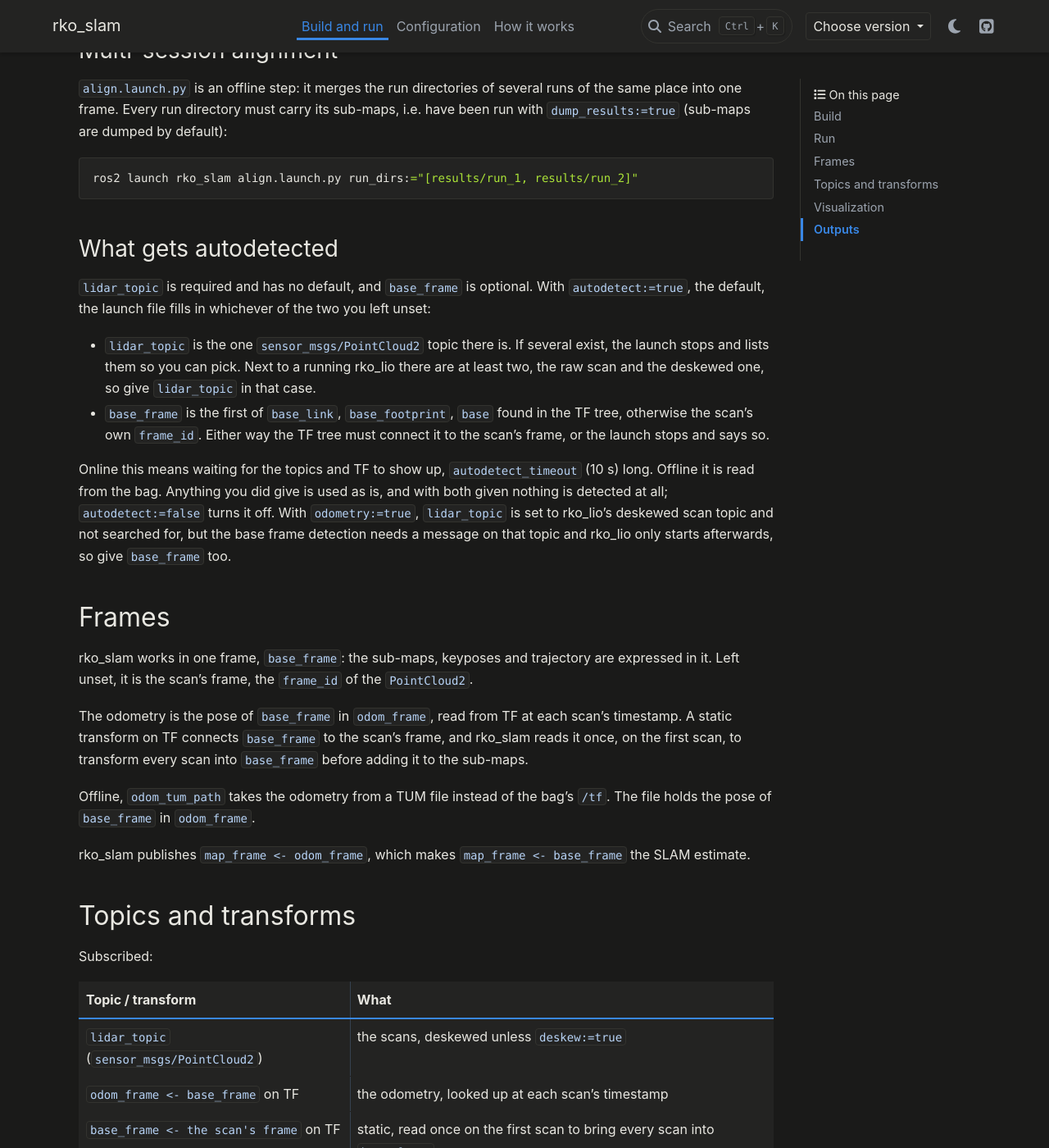
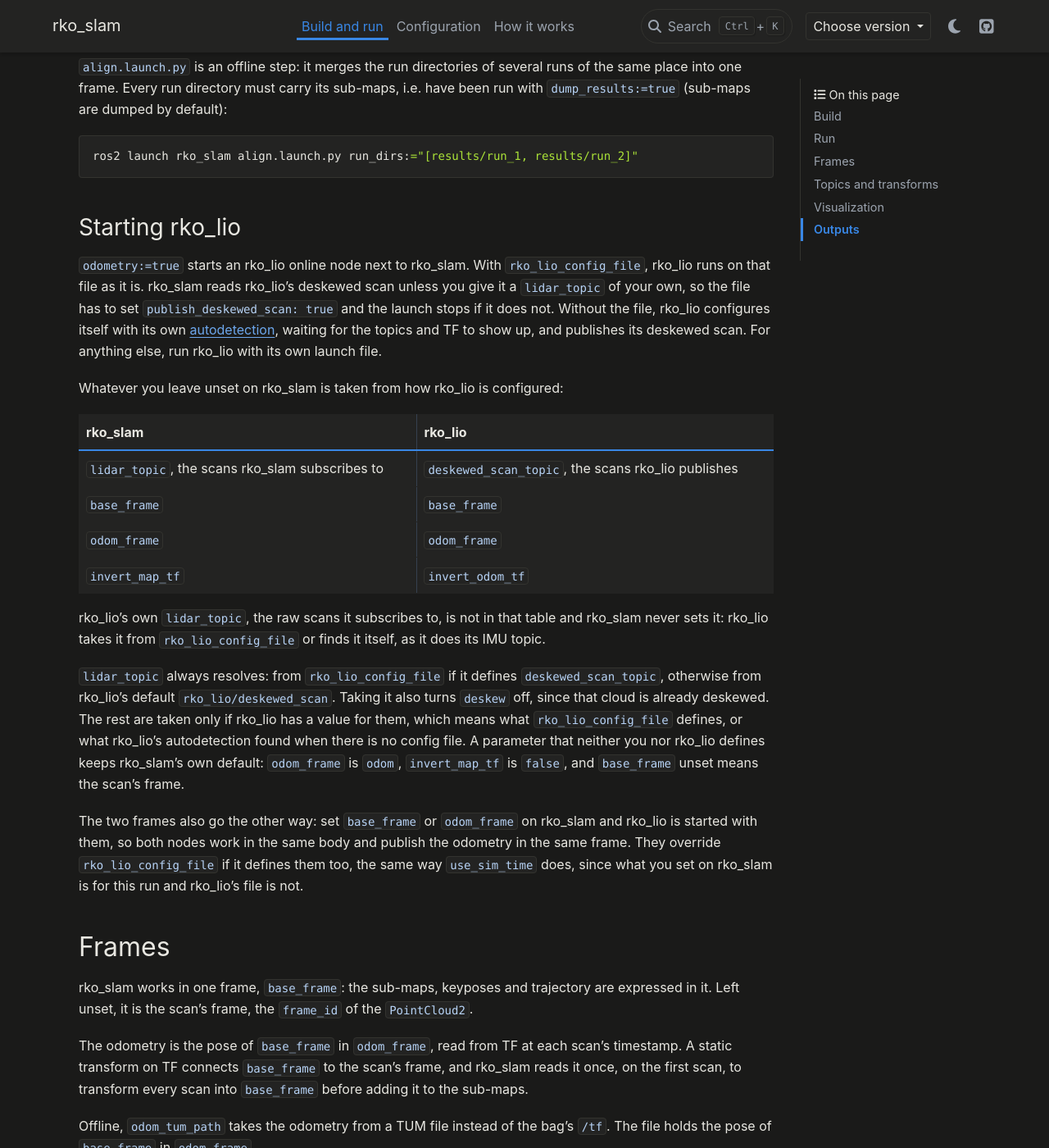
Before and after one commit to PRBonn/rko_slam, a Sphinx documentation site: the page built from docs/pages/build_and_run.md, in a window 1280 px wide and 1400 px high, scrolled down 2611 px. Shown: the whole window at 82% size. Built offline with Sphinx 7.4.7 and the PyData theme 0.15.4, drawn with Linux system fonts in a browser that asks for light colours; some of the changed text lies outside the part shown.

Commit message:
launch cleanup, no more autodetect in slam, docs cleaned up (#3)
plus an invert map tf publishing in case rko lio inverts its tf as well.
docs have been cleaned up to be cleaner across the board.

* pass on odom frame from slam to lio, deskewed topic handling cleanup

````diff
--- a/docs/pages/build_and_run.md
+++ b/docs/pages/build_and_run.md
@@ -46,8 +46,7 @@
 
 ### Online
 
-Next to a running rko_lio, give it rko_lio's deskewed scan. The base frame is found for you (see
-[below](#what-gets-autodetected)):
+Next to a running rko_lio, give rko_slam rko_lio's deskewed scan:
 
 ```bash
 ros2 launch rko_slam slam.launch.py lidar_topic:=/rko_lio/deskewed_scan
@@ -55,13 +54,10 @@
 
 Add `rviz:=true` to open RViz with the default view: sub-maps, keypose graph and closures.
 
-The same launch file can spawn the rko_lio front-end for you. rko_lio's `publish_deskewed_scan` is forced on and
-rko_slam consumes that topic. Give `base_frame` here, since rko_lio is not running yet when it would be detected:
+The same launch file can start rko_lio for you, see [Starting rko_lio](#starting-rko_lio):
 
 ```bash
-ros2 launch rko_slam slam.launch.py odometry:=true base_frame:=base_link \
-  rko_lio_config_file:=my_rko_lio.yaml \
-  rko_lio_lidar_topic:=/os_cloud_node/points rko_lio_imu_topic:=/os_cloud_node/imu
+ros2 launch rko_slam slam.launch.py odometry:=true
 ```
 
 ### The odometry
@@ -77,10 +73,11 @@
 the same TF:
 
 ```bash
-ros2 launch rko_slam slam.launch.py deskew:=true
+ros2 launch rko_slam slam.launch.py lidar_topic:=/points base_frame:=base_link deskew:=true
 ```
 
-If the odometry publishes under other names, give `lidar_topic`, `base_frame` and `odom_frame` explicitly.
+If its odometry frame is not `odom`, give `odom_frame` as well. If it publishes `odom_frame` as the TF child of
+`base_frame`, set `invert_map_tf:=true`, and rko_slam publishes `map_frame` as the child of `odom_frame`.
 
 ### Offline
 
@@ -88,20 +85,23 @@
 comes from the bag's own `/tf`:
 
 ```bash
-ros2 launch rko_slam slam.launch.py mode:=offline bag_path:=/data/my_bag
+ros2 launch rko_slam slam.launch.py mode:=offline bag_path:=/data/my_bag \
+  lidar_topic:=/rko_lio/deskewed_scan
 ```
 
 If the odometry you want is not in the bag, `odom_tum_path` takes it from a TUM trajectory file instead, see
 [Frames](#frames):
 
 ```bash
-ros2 launch rko_slam slam.launch.py mode:=offline bag_path:=/data/my_bag odom_tum_path:=/data/odometry_tum.txt
+ros2 launch rko_slam slam.launch.py mode:=offline bag_path:=/data/my_bag \
+  lidar_topic:=/points base_frame:=base_link deskew:=true odom_tum_path:=/data/odometry_tum.txt
 ```
 
 Nothing is written unless you ask for it, see [Outputs](#outputs):
 
 ```bash
 ros2 launch rko_slam slam.launch.py mode:=offline bag_path:=/data/my_bag \
+  lidar_topic:=/rko_lio/deskewed_scan \
   dump_results:=true results_dir:=results run_name:=my_run
 ```
 
@@ -115,22 +115,39 @@
 ros2 launch rko_slam align.launch.py run_dirs:="[results/run_1, results/run_2]"
 ```
 
-### What gets autodetected
+### Starting rko_lio
 
-`lidar_topic` is required and has no default, and `base_frame` is optional. With `autodetect:=true`, the
-default, the launch file fills in whichever of the two you left unset:
+`odometry:=true` starts an rko_lio online node next to rko_slam. With `rko_lio_config_file`, rko_lio runs on that
+file as it is. rko_slam reads rko_lio's deskewed scan unless you give it a `lidar_topic` of your own, so the file
+has to set `publish_deskewed_scan: true` and the launch stops if it does not. Without the file, rko_lio
+configures itself with its own
+[autodetection](https://prbonn.github.io/rko_lio/pages/ros.html#launch-parameter-autodetection), waiting for the
+topics and TF to show up, and publishes its deskewed scan. For anything else, run rko_lio with its own launch
+file.
 
-- `lidar_topic` is the one `sensor_msgs/PointCloud2` topic there is. If several exist, the launch stops and lists
-  them so you can pick. Next to a running rko_lio there are at least two, the raw scan and the deskewed one, so
-  give `lidar_topic` in that case.
-- `base_frame` is the first of `base_link`, `base_footprint`, `base` found in the TF tree, otherwise the scan's
-  own `frame_id`. Either way the TF tree must connect it to the scan's frame, or the launch stops and says so.
+Whatever you leave unset on rko_slam is taken from how rko_lio is configured:
 
-Online this means waiting for the topics and TF to show up, `autodetect_timeout` (10 s) long. Offline it is read
-from the bag. Anything you did give is used as is, and with both given nothing is detected at all;
-`autodetect:=false` turns it off. With `odometry:=true`, `lidar_topic` is set to rko_lio's deskewed scan topic
-and not searched for, but the base frame detection needs a message on that topic and rko_lio only starts
-afterwards, so give `base_frame` too.
+| rko_slam | rko_lio |
+|---|---|
+| `lidar_topic`, the scans rko_slam subscribes to | `deskewed_scan_topic`, the scans rko_lio publishes |
+| `base_frame` | `base_frame` |
+| `odom_frame` | `odom_frame` |
+| `invert_map_tf` | `invert_odom_tf` |
+
+rko_lio's own `lidar_topic`, the raw scans it subscribes to, is not in that table and rko_slam never sets it:
+rko_lio takes it from `rko_lio_config_file` or finds it itself, as it does its IMU topic.
+
+`lidar_topic` always resolves: from `rko_lio_config_file` if it defines `deskewed_scan_topic`, otherwise from
+rko_lio's default `rko_lio/deskewed_scan`. Taking it also turns `deskew` off, since that cloud is already
+deskewed. The rest are taken only if rko_lio has a value for them, which means what `rko_lio_config_file`
+defines, or what rko_lio's autodetection found when there is no config file. A parameter that neither you nor
+rko_lio defines keeps rko_slam's own default: `odom_frame` is `odom`, `invert_map_tf` is `false`, and
+`base_frame` unset means the scan's frame.
+
+The two frames also go the other way: set `base_frame` or `odom_frame` on rko_slam and rko_lio is started with
+them, so both nodes work in the same body and publish the odometry in the same frame. They override
+`rko_lio_config_file` if it defines them too, the same way `use_sim_time` does, since what you set on rko_slam is
+for this run and rko_lio's file is not.
 
 ## Frames
 
@@ -152,7 +169,7 @@
 
 | Topic / transform | What |
 |---|---|
-| `lidar_topic` (`sensor_msgs/PointCloud2`) | the scans, deskewed unless `deskew:=true` |
+| `lidar_topic` (`sensor_msgs/PointCloud2`) | the scans, taken as already deskewed unless you set `deskew:=true` |
 | `odom_frame <- base_frame` on TF | the odometry, looked up at each scan's timestamp |
 | `base_frame <- the scan's frame` on TF | static, read once on the first scan to bring every scan into `base_frame` |
 
@@ -160,7 +177,7 @@
 
 | Topic / transform | What |
 |---|---|
-| `map_frame <- odom_frame` on TF | the correction; `map_frame <- base_frame` is then the SLAM estimate |
+| `map_frame <- odom_frame` on TF | the correction, flipped by `invert_map_tf`; `map_frame <- base_frame` is then the SLAM estimate |
 | `rko_slam/sub_maps` (`PointCloud2`) | each closed sub-map, with a `sub_map_<i>` TF chain (`publish_sub_maps:=true`) |
 | `rko_slam/keypose_graph` (`MarkerArray`) | the keyposes with their odometry and closure edges (`publish_keypose_graph:=true`) |
 | `rko_slam/closure_maps` (`PointCloud2`) | each accepted closure pair as a two-tone cloud (`publish_closure_maps:=true`) |
````
Also changed, not shown: other parts of docs/pages/build_and_run.md (+1 -1 lines), README.md (+4 -4 lines), docs/pages/configuration.md (+39 -31 lines), 5 other files.
